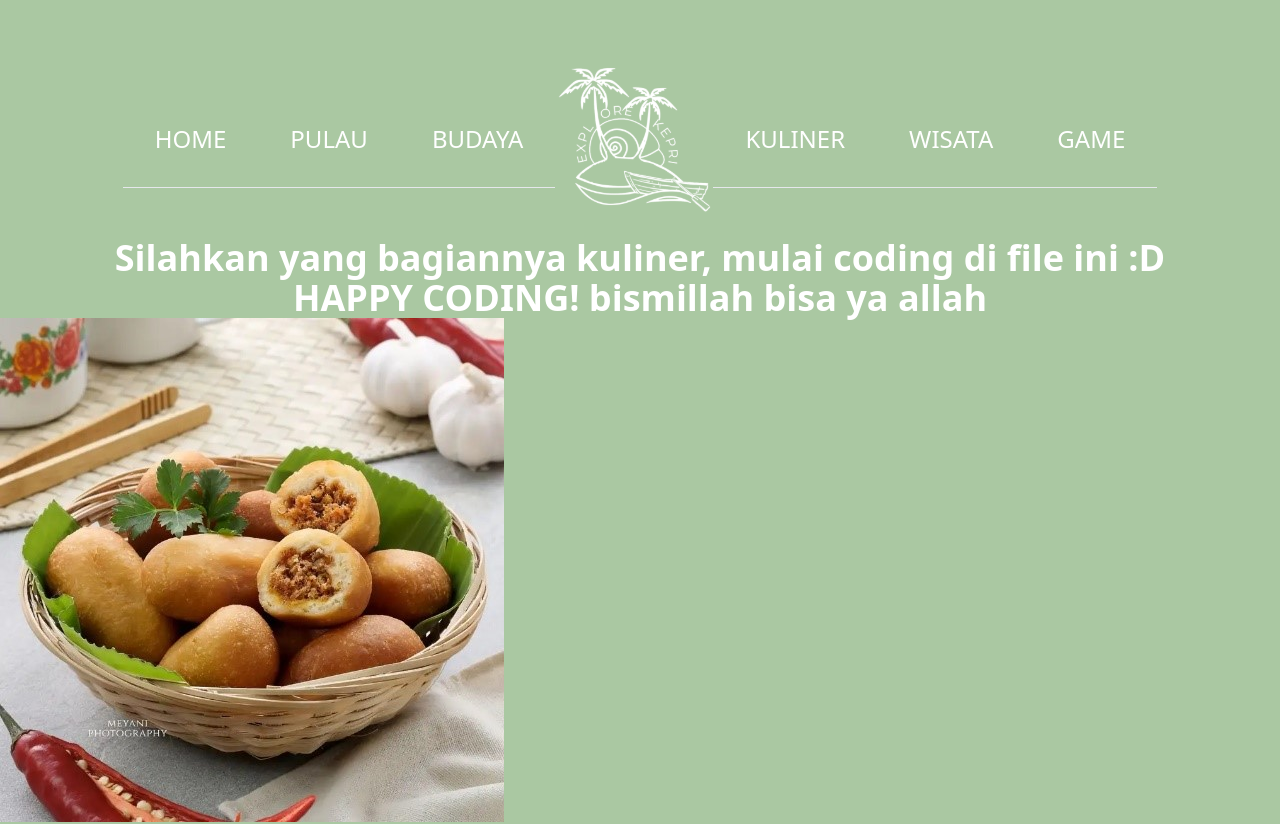
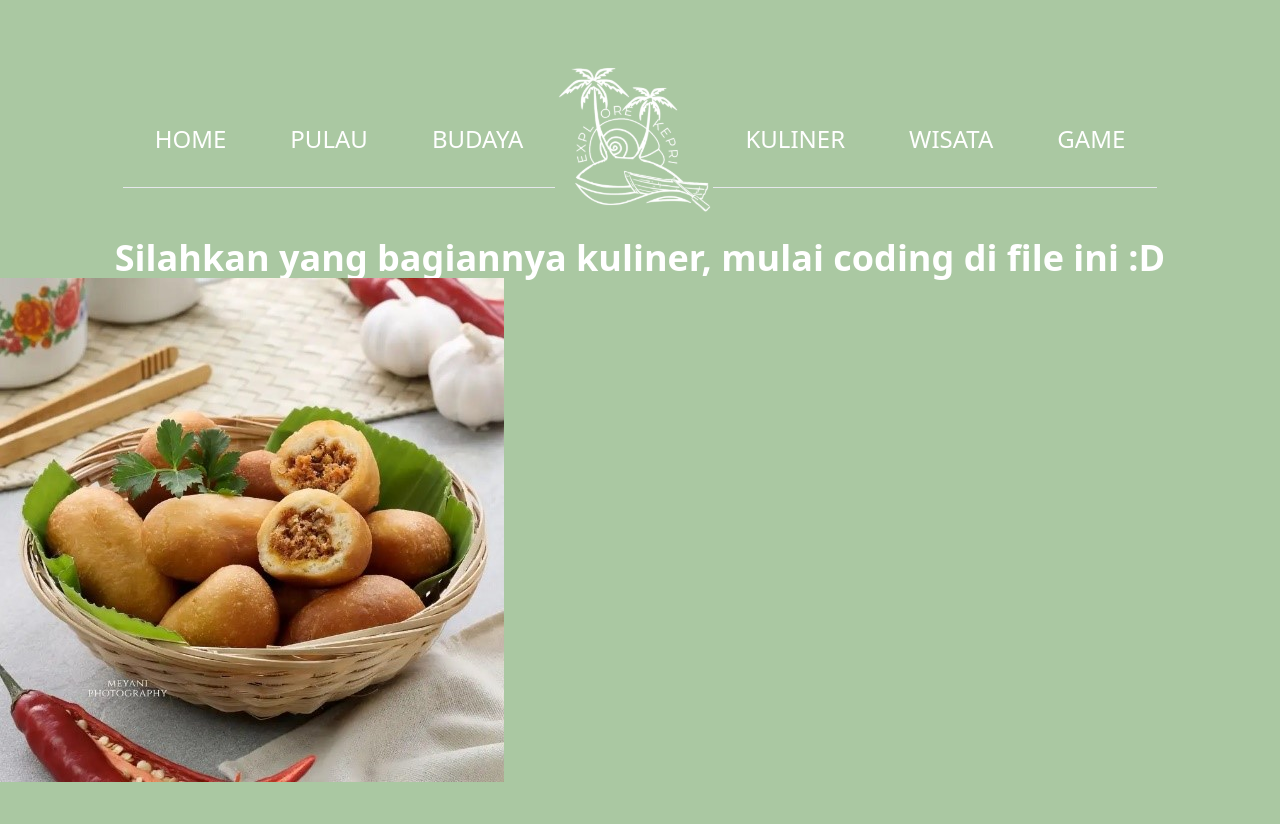
Before and after one commit to Enigma-From-UIB/eksplor-kepri, a React (Create React App) app: page /kuliner in a window 1280 px wide. Shown: the top 824 px of the page. Built offline with nearby package versions, Linux system fonts and the light colour scheme.

Commit message:
Update kuliner.jsx

```diff
--- a/src/components/kuliner.jsx
+++ b/src/components/kuliner.jsx
@@ -7,7 +7,6 @@
     <div className=''>
         <h1 className='text-center text-4xl font-extrabold text-white'>
             Silahkan yang bagiannya kuliner, mulai coding di file ini :D <br/>
-            HAPPY CODING! bismillah bisa ya allah
         </h1>
         <img src={Luti} alt="Luti Gendang"/>
     </div>
```
